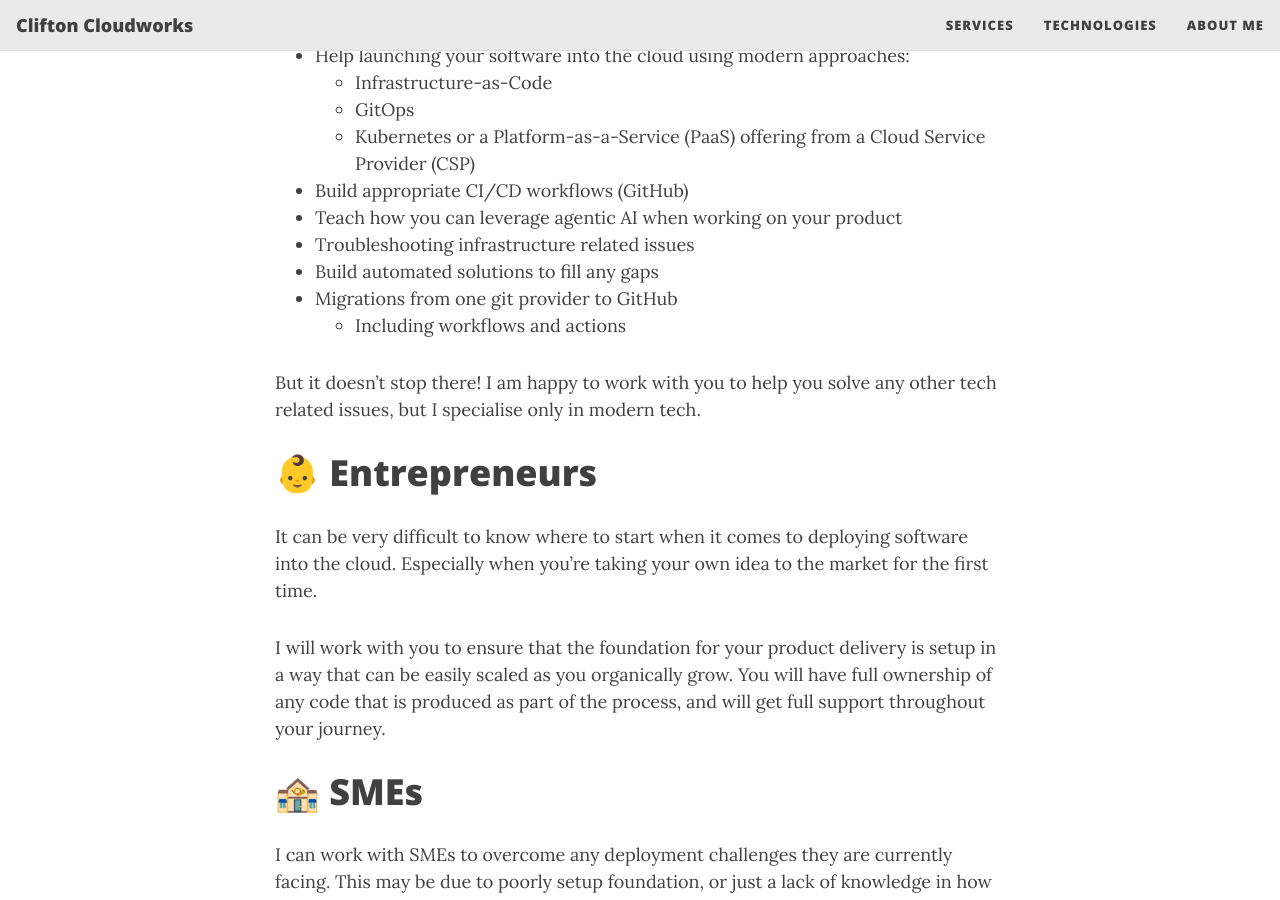
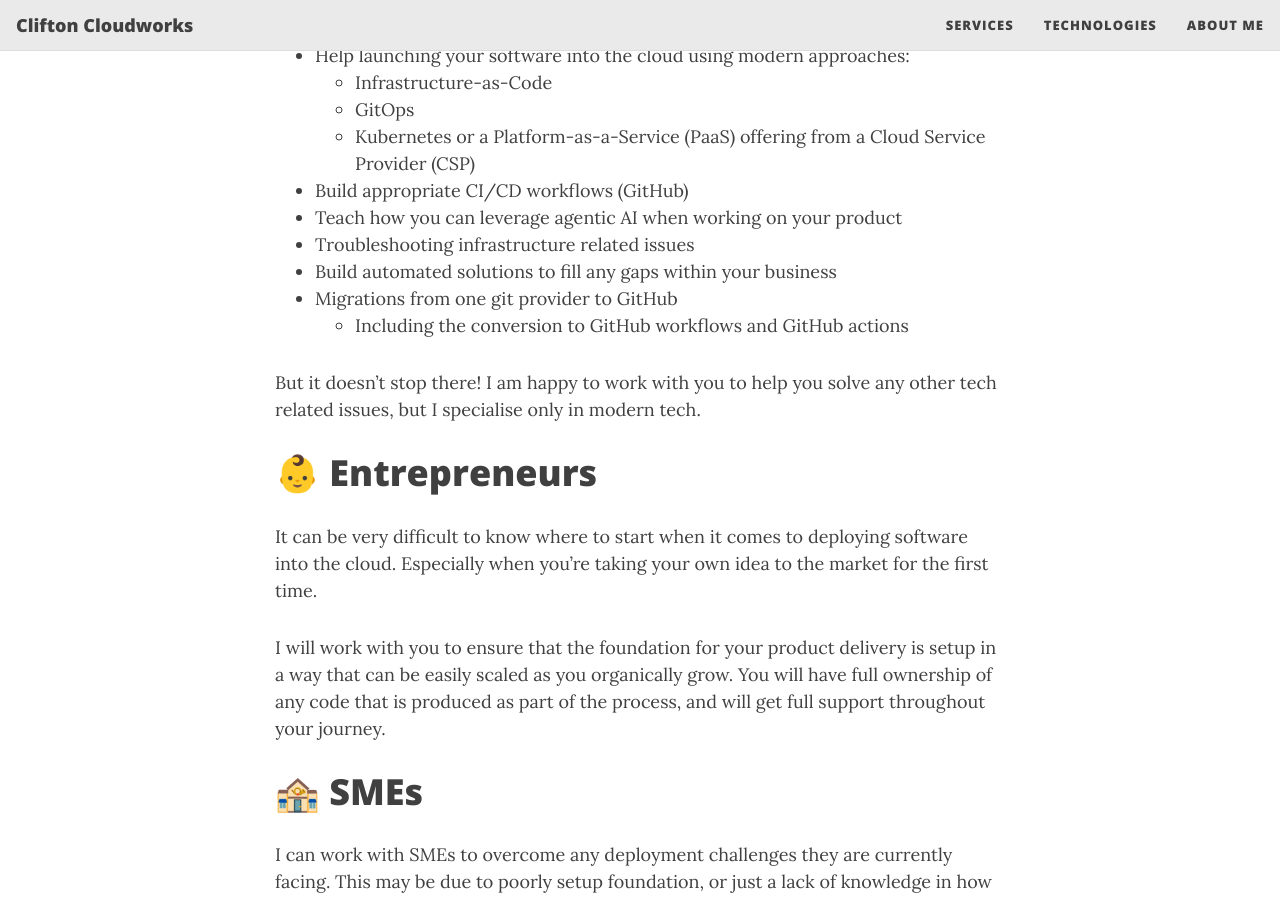
Before and after one commit to ChilledEther/business-site, a Jekyll site: the page built from pages/services.md, in a window 1280 px wide and 900 px high, scrolled down 823 px. Built offline with Jekyll 4.4.1, drawn with Linux system fonts in a browser that asks for light colours.

Commit message:
chore: update services part

```diff
--- a/pages/services.md
+++ b/pages/services.md
@@ -27,9 +27,9 @@ Some of the main services I offer are:
 * Build appropriate CI/CD workflows (GitHub)
 * Teach how you can leverage agentic AI when working on your product
 * Troubleshooting infrastructure related issues
-* Build automated solutions to fill any gaps
+* Build automated solutions to fill any gaps within your business
 * Migrations from one git provider to GitHub
-  * Including workflows and actions
+  * Including the conversion to GitHub workflows and GitHub actions
 
 But it doesn't stop there! I am happy to work with you to help you solve any other tech related issues, but I specialise only in modern tech.
 
```
